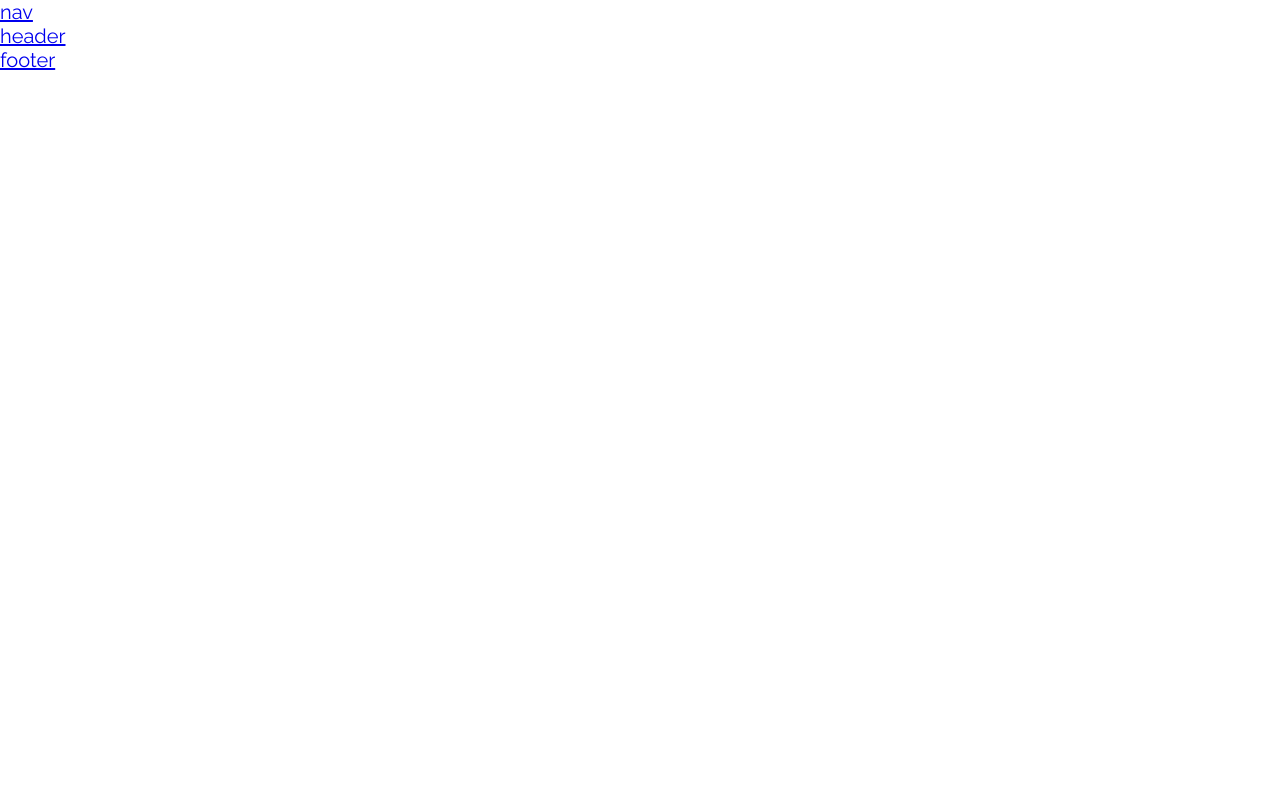
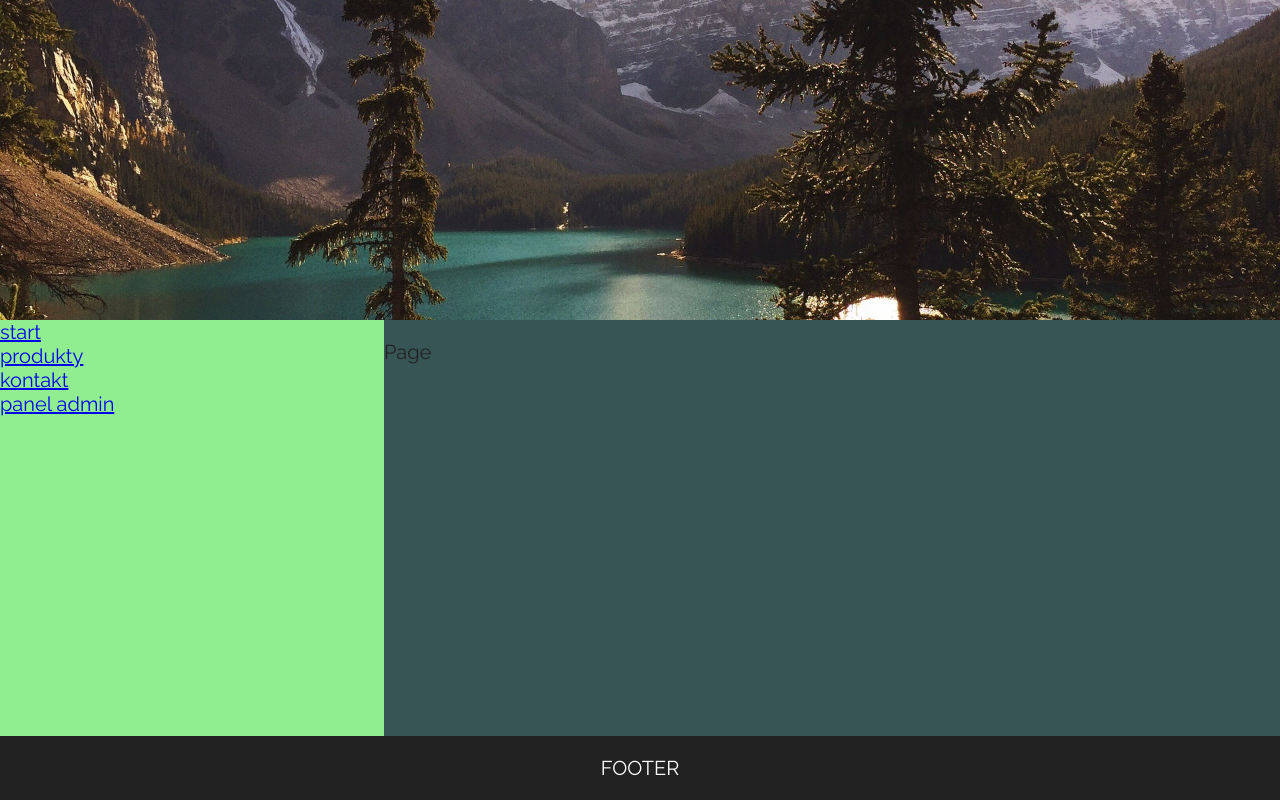
Before and after one commit to rafalheller/router-project, a React (Create React App) app: page /admin in a window 1280 px wide. Built offline with nearby package versions, Linux system fonts and the light colour scheme.

Commit message:
create base of layout and nav

```diff
--- a/src/components/App.js
+++ b/src/components/App.js
@@ -9,23 +9,25 @@ import Page from "./Page";
 function App() {
     return (
         <Router>
-            <nav>
-                <ul>
-                    <li>
-                        <Link to="/">nav</Link>
-                    </li>
-                    <li>
-                        <Link to="/header/">header</Link>
-                    </li>
-                    <li>
-                        <Link to="/footer/">footer</Link>
-                    </li>
-                </ul>
-            </nav>
-            <Route path="/" exact component={Nav}/>
-            <Route path="/header" component={Header}/>
-            <Route path="/page" component={Page}/>
-            <Route path="/footer" component={Footer}/>
+            <div className="app">
+
+                    <header >
+                        <div className="container">
+                        {<Header/>}
+                        </div>
+                    </header>
+                    <main>
+                        <aside>
+                            {<Nav/>}
+                        </aside>
+                        <section className='page'>
+                            {<Page/>}
+                        </section>
+                    </main>
+                    <footer>
+                        {<Footer/>}
+                    </footer>
+                </div>
 
 
         </Router>
--- a/src/components/Footer.js
+++ b/src/components/Footer.js
@@ -3,8 +3,11 @@ import React, {Component} from 'react';
 class Footer extends Component {
     render() {
         return (
+
             <div>
+                <div className="container">
             FOOTER
+            </div>
             </div>
         );
     }
--- a/src/components/Header.js
+++ b/src/components/Header.js
@@ -1,13 +1,11 @@
-import React, {Component} from 'react';
+import React from 'react';
 
-class Header extends Component {
-    render() {
-        return (
-            <div>
-            HEADER
-            </div>
-        );
-    }
+const Header = () => {
+    return (
+        <div className='header'>
+
+        </div>
+    );
 }
 
 export default Header;
--- a/src/components/Nav.js
+++ b/src/components/Nav.js
@@ -1,11 +1,27 @@
 import React, {Component} from 'react';
+import {NavLink} from "react-router-dom";
+
+const list = [
+    {name:'start', path:'/'},
+    {name:'produkty', path:'/products'},
+    {name:'kontakt', path:'/contact'},
+    {name:'panel admin', path:'/admin'}
+]
 
 class Nav extends Component {
     render() {
+
+        const menu = list.map(item =>(
+            <li key={item.name}>
+                <NavLink to={item.path}>{item.name}</NavLink>
+            </li>
+        ))
         return (
-            <div>
-                NAWIGACJA
-            </div>
+            <nav>
+                <ul>
+                    {menu}
+                </ul>
+            </nav>
         );
     }
 }
--- a/src/components/Page.js
+++ b/src/components/Page.js
@@ -4,7 +4,11 @@ class Page extends Component {
     render() {
         return (
             <div>
-          Page
+                <div className='container'>
+
+
+                    Page
+                </div>
             </div>
         );
     }
--- a/src/scss/App.scss
+++ b/src/scss/App.scss
@@ -2,7 +2,58 @@
   margin: 0;
   padding: 0;
   box-sizing: border-box;
+}
+
+html {
   font-family: 'Raleway', sans-serif;
   font-size: 20px;
 
 }
+
+.app {
+  width: 100%;
+  min-height: 100vh;
+  margin: 0 auto;
+  display: flex;
+  background-color: #ddd;
+  flex-direction: column;
+  color: #222;
+}
+
+main {
+  background-color: #385556;
+  flex-grow: 1;
+  display: flex;
+}
+aside {
+  min-width: 30%;
+  background-color: lightgreen;
+}
+section.page {
+  flex-grow: 1;
+}
+header {
+  flex-basis: 40vh;
+  color: white;
+  background-image: url("./../images/lake.jpg");
+  background-repeat: no-repeat;
+  background-size: cover;
+  background-position: center;
+}
+
+footer {
+  background-color: #222222;
+  color: white;
+  text-align: center;
+}
+
+
+//settings==========-=
+
+.container {
+  max-width: 1200px;
+  margin: 0 auto;
+  width: 100%;
+  padding: 1rem 0;
+
+}
```
Also changed, not shown: src/images/lake.jpg (added).
